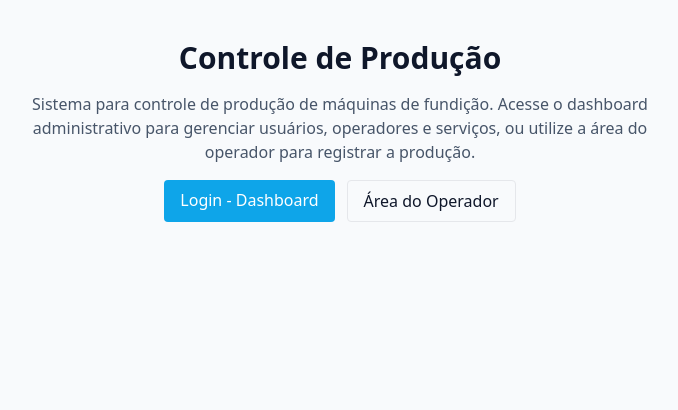
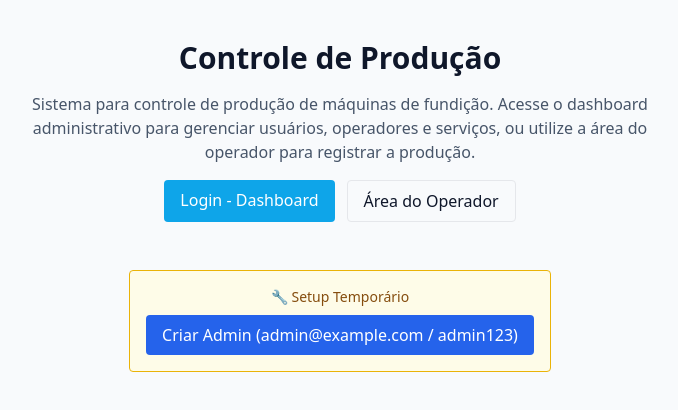
Before and after one commit to wdangelo/controle-producao, a Next.js app: page / in a window 1280 px wide. Shown: the top 410 px of the page, without its empty margins (300-978 px from the left). Built offline with nearby package versions, Linux system fonts and the light colour scheme.

Commit message:
Fix: Adicionar botão de setup admin na home

```diff
--- a/app/page.tsx
+++ b/app/page.tsx
@@ -1,6 +1,23 @@
+'use client'
 import Link from 'next/link'
+import { useState } from 'react'
 
 export default function HomePage() {
+  const [result, setResult] = useState('')
+  const [loading, setLoading] = useState(false)
+
+  const createAdmin = async () => {
+    setLoading(true)
+    try {
+      const res = await fetch('/api/setup-admin', { method: 'POST' })
+      const data = await res.json()
+      setResult(JSON.stringify(data, null, 2))
+    } catch (error: any) {
+      setResult('Erro: ' + error.message)
+    }
+    setLoading(false)
+  }
+
   return (
     <main className="container py-10">
       <div className="flex flex-col items-center gap-4 text-center">
@@ -13,6 +30,23 @@ export default function HomePage() {
           <Link href="/login" className="px-4 py-2 bg-primary text-white rounded">Login - Dashboard</Link>
           <Link href="/operador" className="px-4 py-2 border rounded">Área do Operador</Link>
         </div>
+
+        {/* TEMPORÁRIO - REMOVER DEPOIS */}
+        <div className="mt-8 p-4 border border-yellow-500 rounded bg-yellow-50">
+          <p className="text-sm text-yellow-800 mb-2">🔧 Setup Temporário</p>
+          <button
+            onClick={createAdmin}
+            disabled={loading}
+            className="px-4 py-2 bg-blue-600 text-white rounded disabled:opacity-50"
+          >
+            {loading ? 'Criando...' : 'Criar Admin (admin@example.com / admin123)'}
+          </button>
+          {result && (
+            <pre className="mt-2 p-2 bg-white border rounded text-left text-xs overflow-auto max-w-md">
+              {result}
+            </pre>
+          )}
+        </div>
       </div>
     </main>
   )
```
